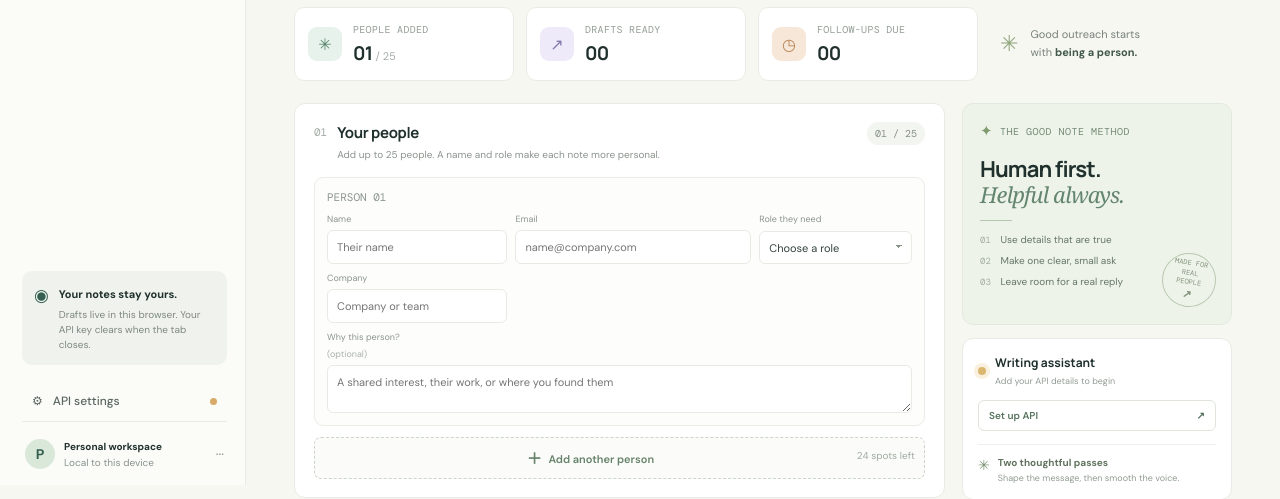
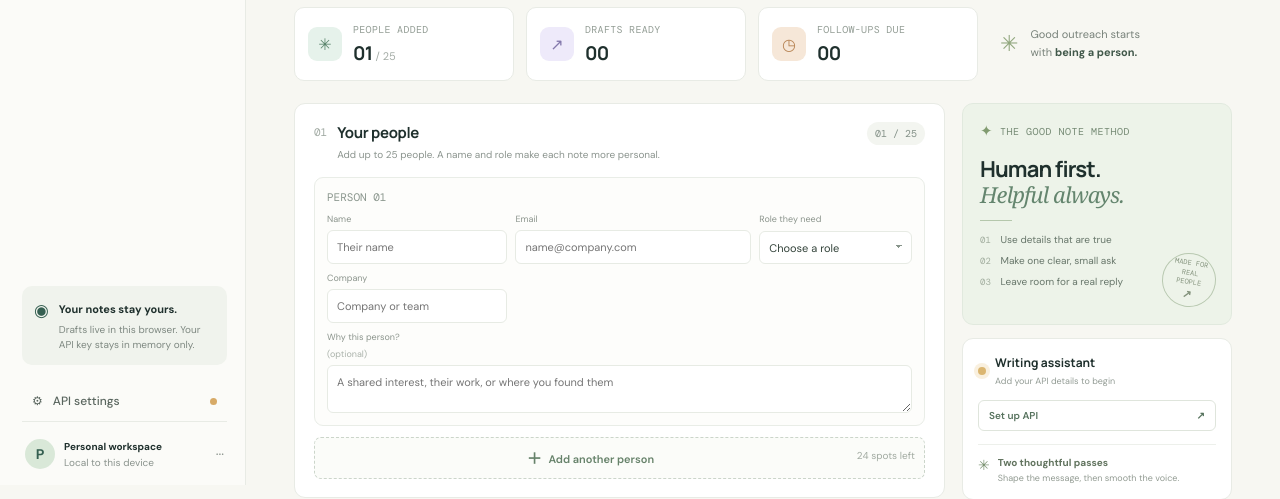
Before and after one commit to Prathamvk27/email_automation, a plain HTML site: page index.html in a window 1280 px wide. Shown: the part 315-814 px from the top of the page. Drawn offline with nearby package versions, Linux system fonts and the light colour scheme.

Commit message:
Clarify browser-only key storage

```diff
--- a/index.html
+++ b/index.html
@@ -21,7 +21,7 @@
           <a class="nav-link" href="#outreach"><span class="nav-icon">↗</span> Outreach <span class="nav-count" id="navOutreachCount">00</span></a>
         </nav>
         <div class="sidebar-bottom">
-          <div class="privacy-card"><span class="privacy-icon">◉</span><div><strong>Your notes stay yours.</strong><p>Drafts live in this browser. Your API key clears when the tab closes.</p></div></div>
+          <div class="privacy-card"><span class="privacy-icon">◉</span><div><strong>Your notes stay yours.</strong><p>Drafts live in this browser. Your API key stays in memory only.</p></div></div>
           <button class="settings-link" id="openSettings"><span>⚙</span> API settings <span class="settings-dot" id="apiDot"></span></button>
           <div class="sidebar-foot"><span class="avatar">P</span><span><strong>Personal workspace</strong><small>Local to this device</small></span><span class="more">···</span></div>
         </div>
```
